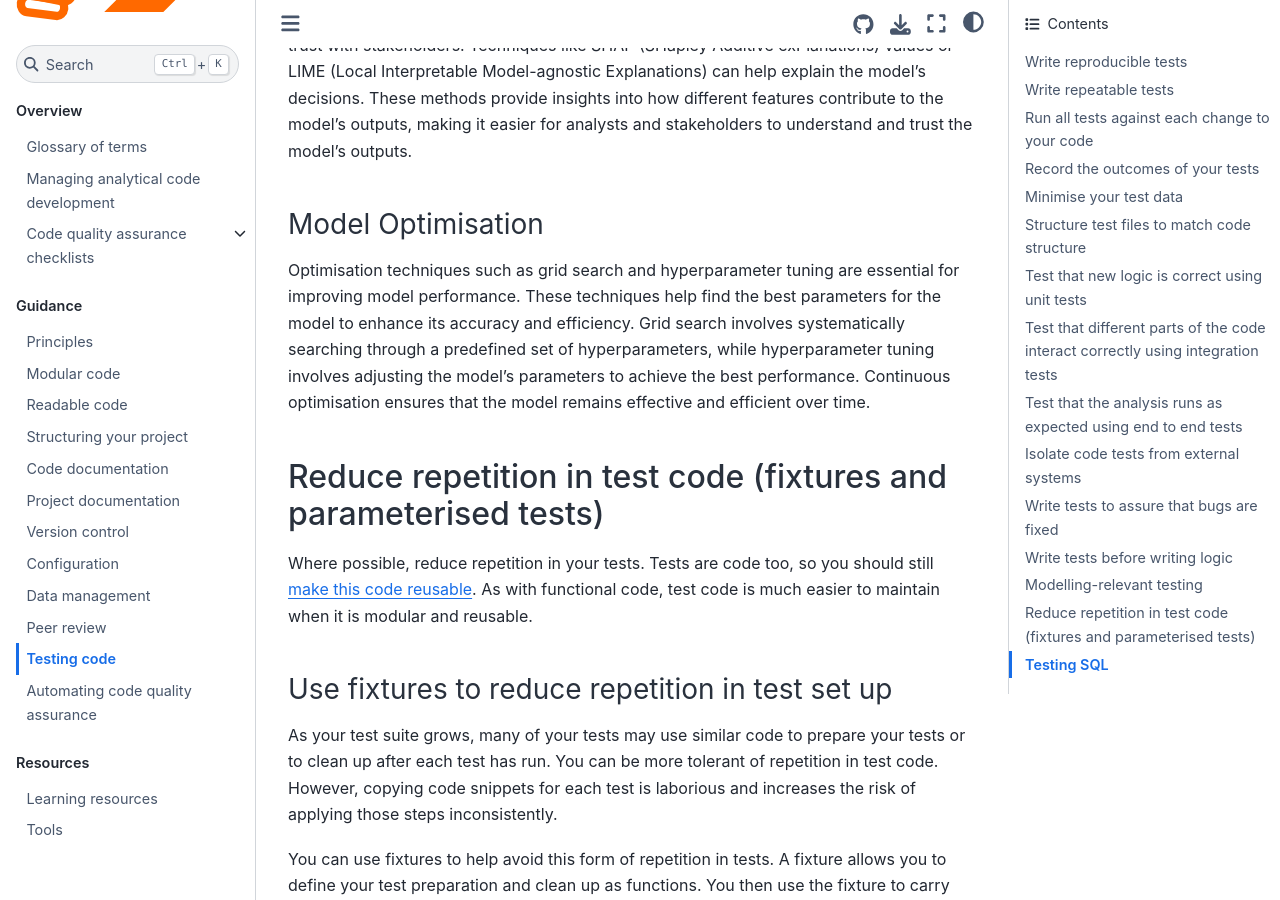
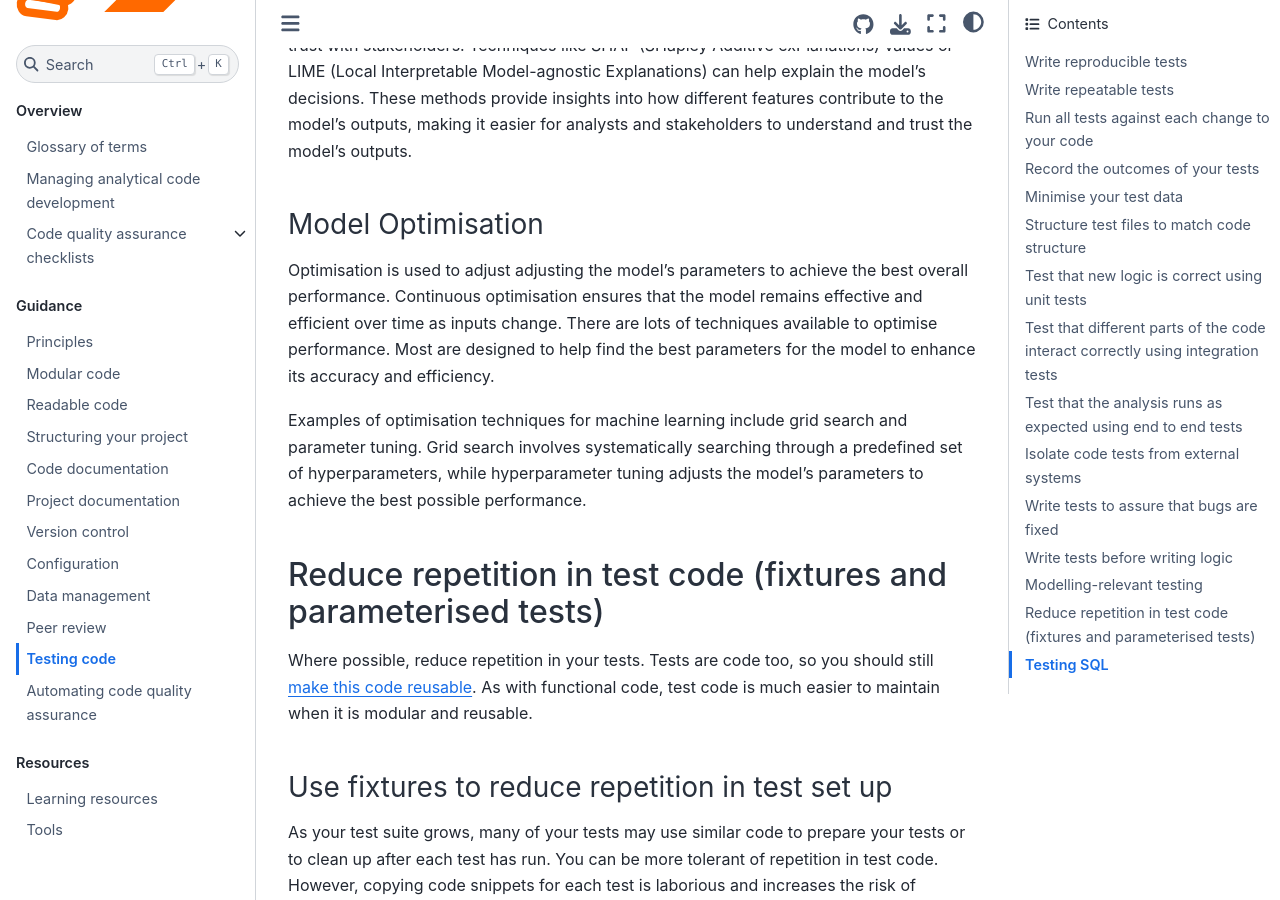
Before and after one commit to best-practice-and-impact/qa-of-code-guidance, a Jupyter Book: the page built from book/testing_code.md, in a window 1280 px wide and 900 px high, scrolled down 15008 px. Built offline with Jupyter Book 1.0.4 settings and Sphinx 7.4.7 and the Sphinx Book theme 1.1.4, drawn with Linux system fonts in a browser that asks for light colours.

Commit message:
Simplified language around modelling relevant testing and optimisation methods

```diff
--- a/book/testing_code.md
+++ b/book/testing_code.md
@@ -550,7 +550,9 @@ Implementing methods to make the model's outputs interpretable is essential for
 
 ### Model Optimisation
 
-Optimisation techniques such as grid search and hyperparameter tuning are essential for improving model performance. These techniques help find the best parameters for the model to enhance its accuracy and efficiency. Grid search involves systematically searching through a predefined set of hyperparameters, while hyperparameter tuning involves adjusting the model's parameters to achieve the best performance. Continuous optimisation ensures that the model remains effective and efficient over time.
+Optimisation is used to adjust adjusting the model's parameters to achieve the best overall performance. Continuous optimisation ensures that the model remains effective and efficient over time as inputs change. There are lots of techniques available to optimise performance. Most are designed to help find the best parameters for the model to enhance its accuracy and efficiency.
+
+Examples of optimisation techniques for machine learning include grid search and parameter tuning. Grid search involves systematically searching through a predefined set of hyperparameters, while hyperparameter tuning adjusts the model's parameters to achieve the best possible performance.
 
 ## Reduce repetition in test code (fixtures and parameterised tests)
 
```
